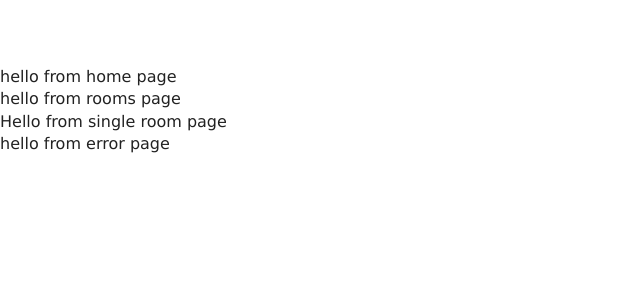
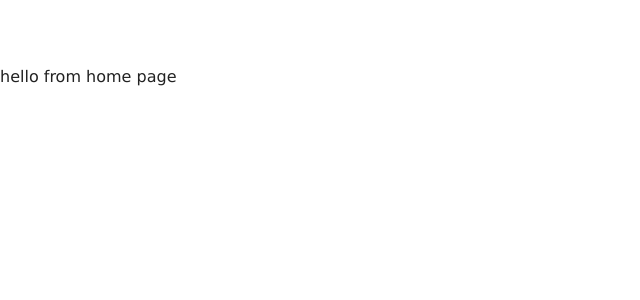
Before and after one commit to NhanNguyen001/beach-resort, a React (Create React App) app: page / in a window 1280 px wide. Shown: the top 300 px of the page, without its empty margins (0-640 px from the left). Built offline with nearby package versions, Linux system fonts and the light colour scheme.

Commit message:
complete router setup

```diff
--- a/src/App.js
+++ b/src/App.js
@@ -1,19 +1,22 @@
-import React from "react";
+import React from 'react';
+import { Route, Switch } from 'react-router-dom';
 
-import Home from "./pages/home";
-import Rooms from "./pages/rooms";
-import SignleRoom from "./pages/singleRoom";
-import Error from "./pages/error";
+import Home from './pages/home';
+import Rooms from './pages/rooms';
+import SignleRoom from './pages/singleRoom';
+import Error from './pages/error';
 
-import "./App.css";
+import './App.css';
 
 function App() {
   return (
     <>
-      <Home />
-      <Rooms />
-      <SignleRoom />
-      <Error />
+      <Switch>
+        <Route exact path='/' component={Home} />
+        <Route exact path='/rooms' component={Rooms} />
+        <Route exact path='/rooms/:slug' component={SignleRoom} />
+        <Route component={Error} />
+      </Switch>
     </>
   );
 }
--- a/src/index.js
+++ b/src/index.js
@@ -1,10 +1,16 @@
-import React from "react";
-import ReactDOM from "react-dom";
+import React from 'react';
+import ReactDOM from 'react-dom';
 // import './index.css';
-import App from "./App";
-import * as serviceWorker from "./serviceWorker";
+import { BrowserRouter as Router } from 'react-router-dom';
+import App from './App';
+import * as serviceWorker from './serviceWorker';
 
-ReactDOM.render(<App />, document.getElementById("root"));
+ReactDOM.render(
+  <Router>
+    <App />
+  </Router>,
+  document.getElementById('root')
+);
 
 // If you want your app to work offline and load faster, you can change
 // unregister() to register() below. Note this comes with some pitfalls.
```
Also changed, not shown: 1 other file (tests, documents, lock files or other folders).
